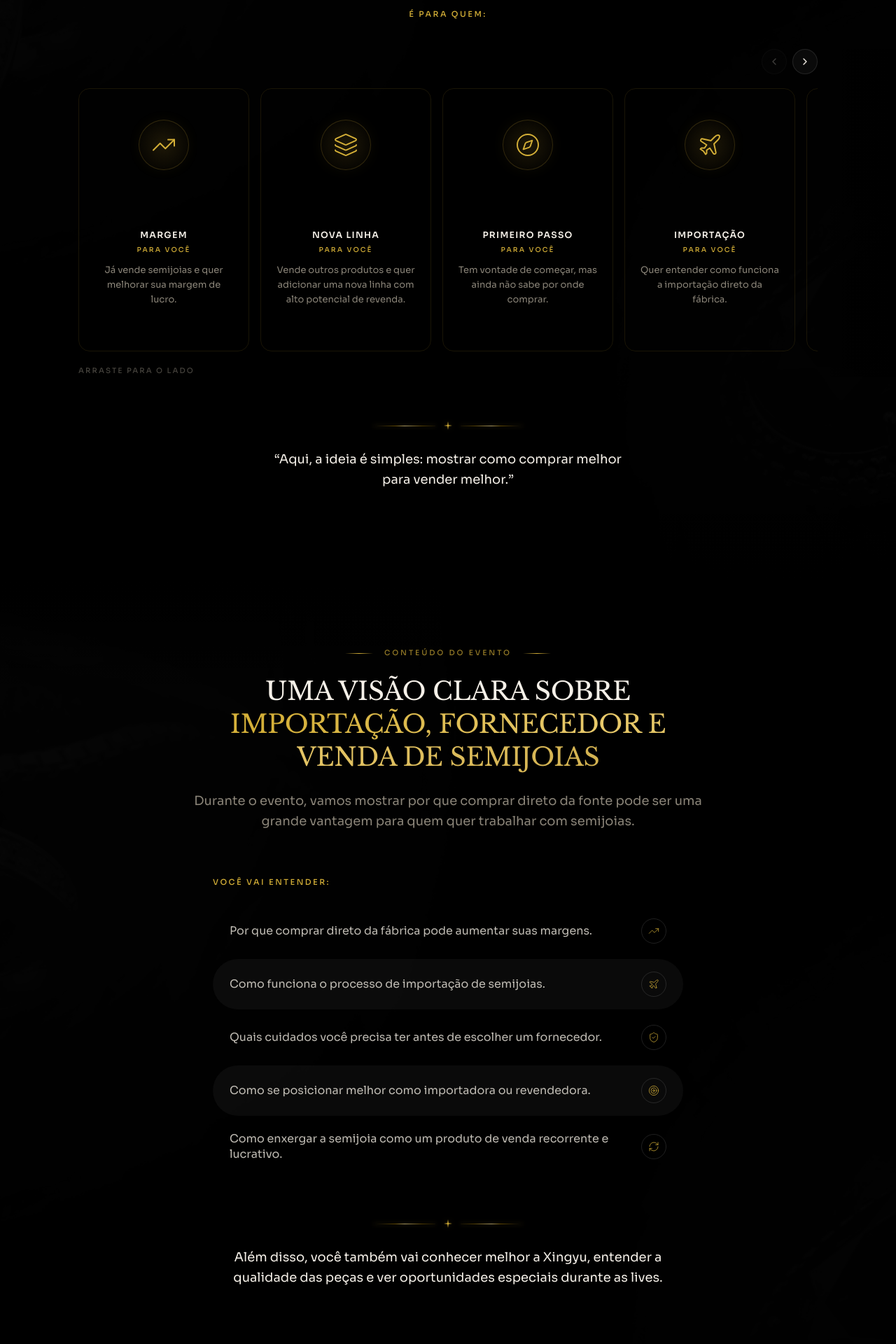
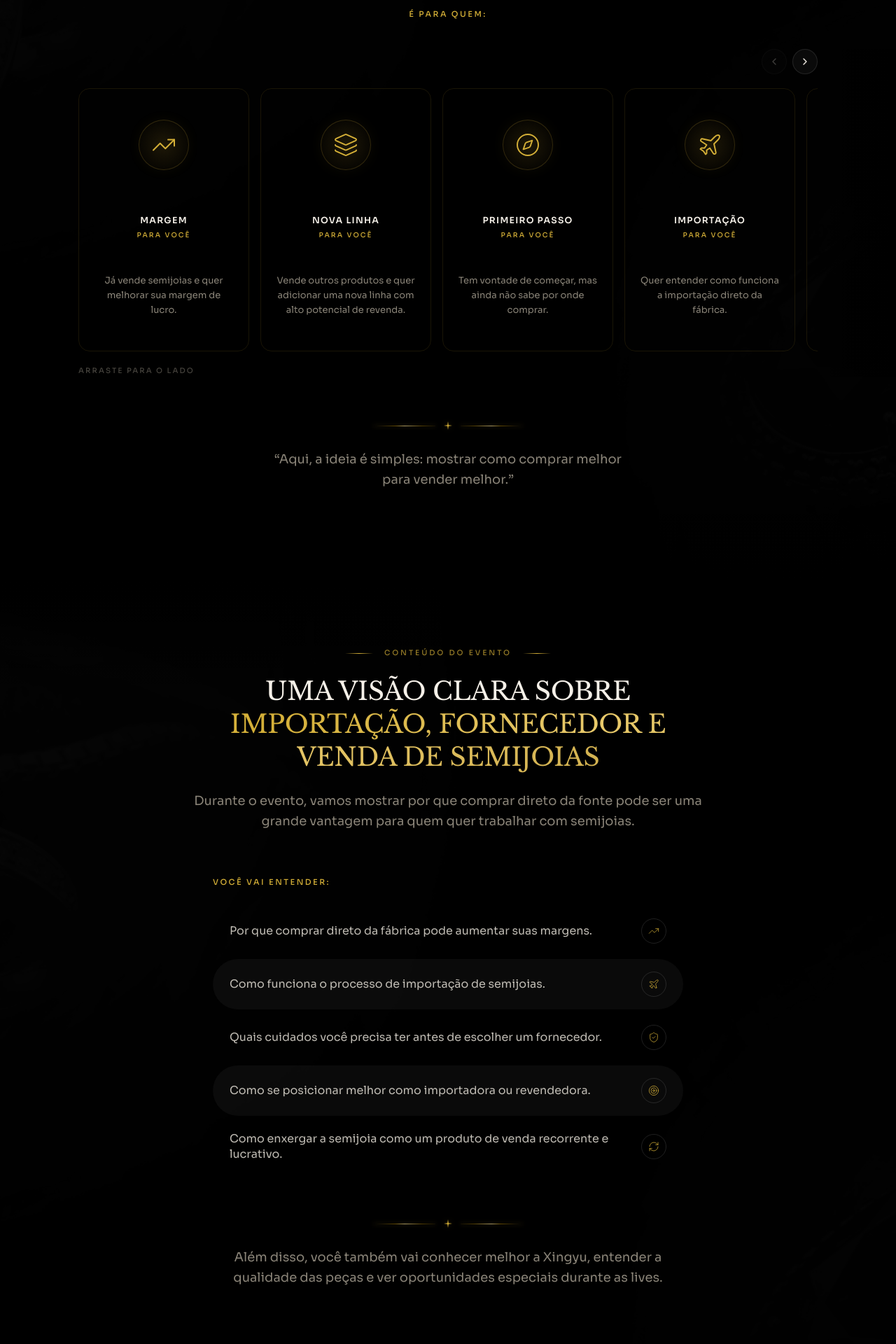
Before and after one commit to joaosilva25/po-fontesemijoias, a React (Vite) app: page / in a window 1280 px wide. Shown: the part 1280-3200 px from the top of the page at 70% size. Built offline with nearby package versions, Linux system fonts and the light colour scheme.

Commit message:
fix: adjusts

```diff
--- a/src/components/AudienceCarousel.tsx
+++ b/src/components/AudienceCarousel.tsx
@@ -36,9 +36,9 @@ function AudienceCard({
   Icon: LucideIcon
 }) {
   return (
-    <article className="grid h-[23.5rem] w-full grid-rows-[10rem_4.75rem_1fr] overflow-hidden rounded-2xl border border-gold/12 bg-transparent transition-colors duration-300 hover:border-gold/20">
-      <div className="flex items-center justify-center">
-        <div className="relative flex h-[4.5rem] w-[4.5rem] items-center justify-center rounded-full border border-gold/20 bg-gold/[0.04] shadow-[0_0_28px_-12px_rgba(212,175,55,0.2)]">
+    <article className="flex h-[20rem] w-full flex-col items-center justify-center gap-3.5 overflow-hidden rounded-2xl border border-gold/12 bg-transparent px-5 transition-colors duration-300 hover:border-gold/20 sm:grid sm:h-[23.5rem] sm:grid-rows-[10rem_4.75rem_1fr] sm:gap-0 sm:px-0">
+      <div className="flex shrink-0 items-center justify-center">
+        <div className="relative flex h-[4rem] w-[4rem] items-center justify-center rounded-full border border-gold/20 bg-gold/[0.04] shadow-[0_0_28px_-12px_rgba(212,175,55,0.2)] sm:h-[4.5rem] sm:w-[4.5rem]">
           <div
             className="pointer-events-none absolute inset-0 rounded-full bg-[radial-gradient(circle,rgba(212,175,55,0.1)_0%,transparent_68%)]"
             aria-hidden="true"
@@ -51,7 +51,7 @@ function AudienceCard({
         </div>
       </div>
 
-      <div className="flex flex-col items-center justify-end gap-2 px-5 text-center">
+      <div className="flex shrink-0 flex-col items-center gap-2 text-center sm:justify-end sm:px-5">
         <h3 className="font-sans text-[0.72rem] font-semibold leading-tight tracking-[0.1em] text-ink sm:text-[0.78rem]">
           <span className="block whitespace-nowrap">{label}</span>
         </h3>
@@ -60,7 +60,7 @@ function AudienceCard({
         </p>
       </div>
 
-      <div className="flex items-start justify-center px-5 pb-8 pt-3">
+      <div className="flex shrink-0 justify-center sm:items-start sm:px-5 sm:pb-8 sm:pt-3">
         <p className="max-w-[16rem] text-center font-sans text-[0.8125rem] leading-relaxed text-muted">
           {text}
         </p>
--- /dev/null
+++ b/src/components/ui/ScrollToTop.tsx
@@ -0,0 +1,41 @@
+import { ChevronUp } from 'lucide-react'
+import { useEffect, useState } from 'react'
+
+export function ScrollToTop() {
+  const [visible, setVisible] = useState(false)
+
+  useEffect(() => {
+    const hero = document.getElementById('hero')
+    if (!hero) return
+
+    const observer = new IntersectionObserver(
+      ([entry]) => setVisible(!entry.isIntersecting),
+      { threshold: 0 },
+    )
+
+    observer.observe(hero)
+    return () => observer.disconnect()
+  }, [])
+
+  const scrollToTop = () => {
+    const behavior = window.matchMedia('(prefers-reduced-motion: reduce)').matches
+      ? 'auto'
+      : 'smooth'
+    window.scrollTo({ top: 0, behavior })
+  }
+
+  return (
+    <button
+      type="button"
+      onClick={scrollToTop}
+      aria-label="Voltar ao topo"
+      className={`fixed bottom-5 right-5 z-40 flex h-10 w-10 items-center justify-center rounded-full border border-white/20 bg-white text-cream shadow-[0_2px_12px_-2px_rgba(0,0,0,0.35)] transition-all duration-300 hover:bg-white/90 hover:text-cream md:bottom-6 md:right-6 ${
+        visible
+          ? 'pointer-events-auto translate-y-0 opacity-100'
+          : 'pointer-events-none translate-y-1 opacity-0'
+      }`}
+    >
+      <ChevronUp className="h-4 w-4" strokeWidth={1.75} aria-hidden="true" />
+    </button>
+  )
+}
--- a/src/pages/EventPage.tsx
+++ b/src/pages/EventPage.tsx
@@ -1,6 +1,6 @@
 import { SiteFooter } from '../components/layout/SiteFooter'
-
 import { ScrollSection } from '../components/ui/ScrollSection'
+import { ScrollToTop } from '../components/ui/ScrollToTop'
 
 import { AudienceSection } from '../sections/AudienceSection'
 
@@ -66,6 +66,7 @@ export function EventPage() {
 
       </main>
 
+      <ScrollToTop />
     </>
 
   )
--- a/src/sections/AudienceSection.tsx
+++ b/src/sections/AudienceSection.tsx
@@ -34,7 +34,7 @@ export function AudienceSection() {
       <Container>
         <div className="mx-auto mt-14 max-w-lg text-center md:mt-16">
           <Ornament className="mb-7 justify-center" />
-          <p className="text-sm font-regular leading-relaxed text-ink md:text-lg">
+          <p className="text-sm font-regular leading-relaxed text-muted md:text-lg">
             &ldquo;{AUDIENCE.closing}&rdquo;
           </p>
         </div>
--- a/src/sections/HeroSection.tsx
+++ b/src/sections/HeroSection.tsx
@@ -24,7 +24,7 @@ export function HeroSection() {
 
   return (
 
-    <section className="relative flex min-h-svh flex-col justify-center overflow-hidden pb-20 pt-17">
+    <section id="hero" className="relative flex min-h-svh flex-col justify-center overflow-hidden pb-20 pt-17">
 
       <div
         className="pointer-events-none absolute inset-0 bg-[url('/HeroMobile.png')] bg-cover opacity-70 bg-top bg-no-repeat md:bg-[url('/Hero.png')] md:bg-center"
--- a/src/sections/ImportSection.tsx
+++ b/src/sections/ImportSection.tsx
@@ -31,7 +31,7 @@ function ImportTopicRow({
 }) {
   return (
     <li
-      className={`grid grid-cols-[1fr_auto] items-center gap-5 rounded-full px-5 py-4 sm:gap-8 sm:px-6 sm:py-[1.125rem] ${
+      className={`grid grid-cols-[1fr_auto] items-center gap-5 rounded-full px-6 py-4 sm:gap-8 sm:px-6 sm:py-[1.125rem] ${
         striped ? 'bg-white/[0.04]' : ''
       }`}
     >
@@ -77,7 +77,7 @@ export function ImportSection() {
 
           <div className="mt-14 text-center md:mt-16">
             <Ornament className="mb-7 justify-center" />
-            <p className="text-sm font-regular leading-relaxed text-ink md:text-lg">
+            <p className="text-sm font-regular leading-relaxed text-muted md:text-lg">
               {IMPORT.closing}
             </p>
           </div>
```
